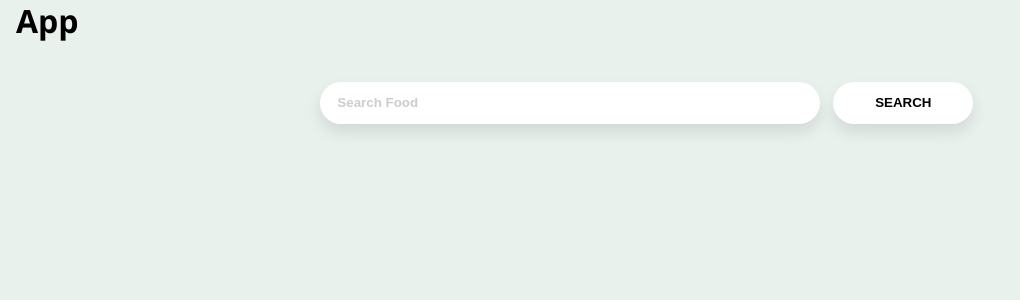
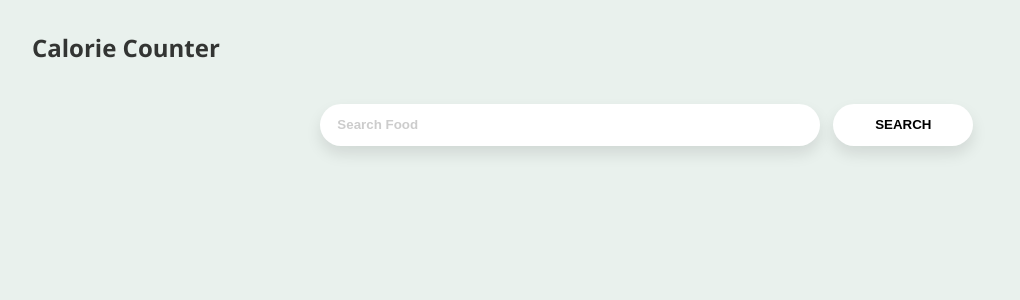
Before and after one commit to Skyblazar/calorie-counter-app, a React (Create React App) app: page / in a window 1280 px wide. Shown: the top 300 px of the page, without its empty margins (0-1020 px from the left). Built offline with nearby package versions, Linux system fonts and the light colour scheme.

Commit message:
feat(organisms): added <Navbar />

```diff
--- a/src/App.tsx
+++ b/src/App.tsx
@@ -1,6 +1,6 @@
 import React, { useState, FormEvent, ChangeEvent } from "react";
 
-import { SearchForm, FoodList } from "./components/organisms";
+import { SearchForm, FoodList, Navbar } from "./components/organisms";
 import { IFood, foodService } from "./services";
 
 export const App = () => {
@@ -25,7 +25,7 @@ export const App = () => {
 
   return (
     <div className="App">
-      <h1>App</h1>
+      <Navbar />
       <SearchForm searchFoods={searchFoods} updateFood={updateFood} />
       <FoodList foods={foods} />
     </div>
--- a/src/components/organisms/index.ts
+++ b/src/components/organisms/index.ts
@@ -1,2 +1,3 @@
 export { SearchForm } from "./forms";
 export { FoodList } from "./lists";
+export { Navbar } from "./navbar";
--- /dev/null
+++ b/src/components/organisms/navbar/index.tsx
@@ -0,0 +1,17 @@
+import React from "react";
+import styled from "styled-components";
+
+const Wrapper = styled.nav`
+  max-width: 1300px;
+  margin: 2em auto;
+  padding: 0 1em;
+  color: #333533;
+`;
+
+export const Navbar = () => {
+  return (
+    <Wrapper>
+      <h1>Calorie Counter</h1>
+    </Wrapper>
+  );
+};
```
